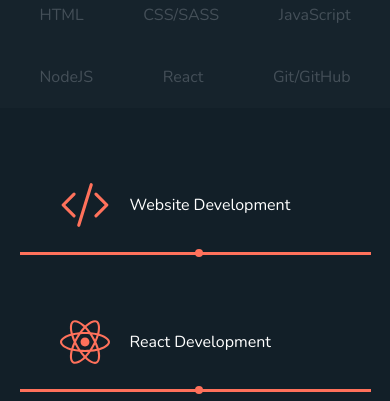
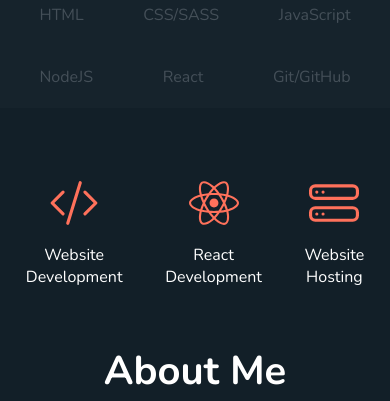
Before and after one commit to emilka1337/my-site, a plain HTML site: page index.html in a window 390 px wide. Shown: the part 703-1104 px from the top of the page. Drawn offline with nearby package versions, Linux system fonts and the light colour scheme.

Commit message:
about me mobile test

```diff
--- a/index.html
+++ b/index.html
@@ -62,7 +62,7 @@
             </div>
         </div>
         <div class="photo">
-            <img src="/img/me.png" alt="">
+            <img src="./img/me.png" alt="">
         </div>
     </section>
 
--- a/scss/_about.scss
+++ b/scss/_about.scss
@@ -95,28 +95,41 @@
         }
 
         @media screen and (max-width: 992px) {
-            width: 90%;
+            width: 100%;
             flex-direction: column;
+            align-items: center;
 
             .left {
                 width: 100%;
 
+                ul {
+                    flex-direction: row;
+                    justify-content: space-between;
+                    margin-bottom: 20px;
+                }
+
                 li {
                     border-left: 0 !important;
-                    border-bottom: 3px solid $accentColor;
+                    padding: 20px 0px !important;
+                    padding-left: 0 !important;
+                    margin-bottom: 0 !important;
+                    flex-direction: column;
+                    align-items: center;
+                    text-align: center;
+                    gap: 0 !important;
 
                     &::after {
-                        left: 50% !important;
-                        bottom: -5px !important;
+                        display: none !important;
                     }
                 }
             }
 
             .right {
-                width: 100%;
+                width: 90%;
 
                 h2 {
                     text-align: center;
+                    margin-bottom: 0;
                 }
 
                 ul {
```
Also changed, not shown: scss/styles.css, 1 other file.
